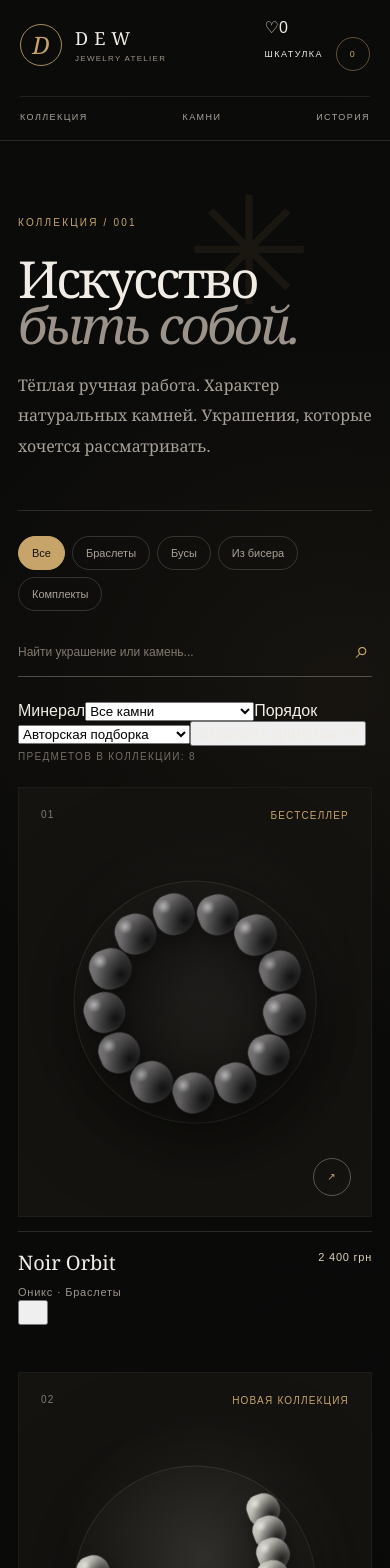
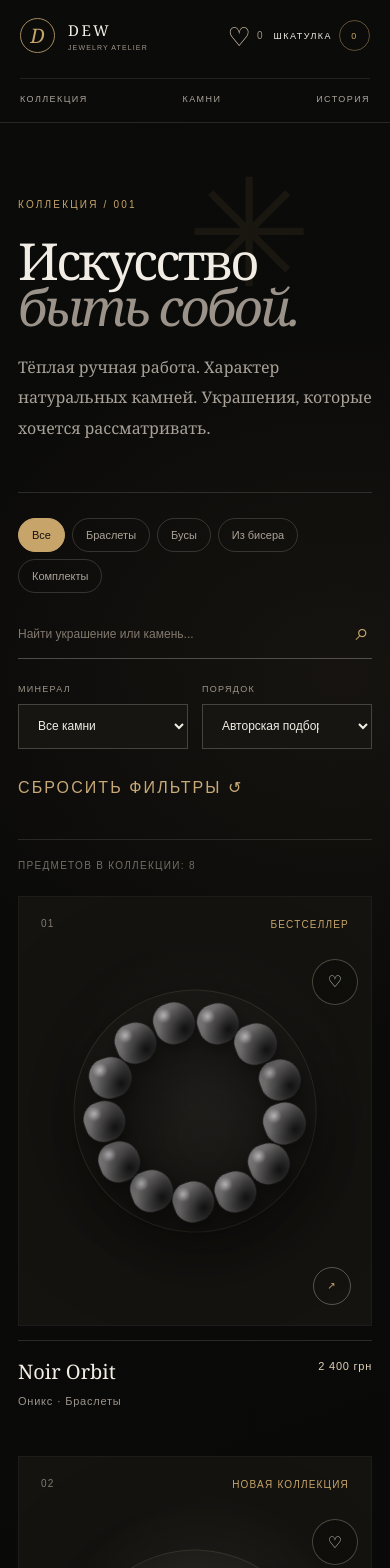
Before and after one commit to RayZenGRealy/DewSite, a Next.js app: page /catalog in a window 390 px wide. Shown: the top 1568 px of the page. Built offline with nearby package versions, Linux system fonts and the light colour scheme.

Commit message:
style: polish favorites, gemstone filters and related artwork

```diff
--- a/app/shop.css
+++ b/app/shop.css
@@ -302,3 +302,118 @@
 @media (prefers-reduced-motion: reduce) {
   .store-shell *, .store-shell *::before, .store-shell *::after { transition: none !important; scroll-behavior: auto !important; }
 }
+
+
+/* Shared wishlist, curation tools and editorial continuity */
+.shop-header-actions { display:flex; align-items:center; gap: 22px; flex-shrink: 0; }
+.shop-favorite-link {
+  display:flex; align-items:center; gap: 6px; min-width: 48px;
+  text-decoration:none; font-size: 12px; color: #d8c8ae !important;
+}
+.shop-favorite-link > span:first-child { font: 30px/1 Georgia,serif; }
+.shop-favorite-count { color: #9d917f; font-size: 10px; }
+
+.favorite-button {
+  position: relative; z-index: 3; border: 1px solid rgba(235,220,196,.27);
+  border-radius: 50%; display: inline-grid; place-items: center;
+  width: 46px; height: 46px; padding: 0;
+  background: rgba(10,10,9,.5); color: #f0e8db;
+  backdrop-filter: blur(10px); cursor: pointer;
+  font: 26px/1 Georgia,serif; transition: color .22s, border-color .22s, background .22s, transform .22s;
+}
+.favorite-button:hover { transform: scale(1.06); border-color:#c6a46a; }
+.favorite-button.active { color:#deb47a; border-color:rgba(222,180,122,.65); background:rgba(55,42,25,.56); }
+.catalog-card { position: relative; }
+.catalog-card-main { display: block; }
+.catalog-card-favorite { position: absolute; top: 65px; right: 18px; }
+.product-favorite-action {
+  display: flex; align-items: center; gap: 20px; margin-top: 21px;
+  color: #bcaa8f; font-size: 11px; letter-spacing: .08em;
+}
+.product-favorite-action > a { text-decoration: none; border-bottom:1px solid rgba(198,164,106,.34); padding-bottom:4px; }
+.product-favorite-action > a span { color:#c6a46a; }
+.detail-favorite { flex-shrink:0; }
+.favorites-topline {
+  display:flex; justify-content:space-between; align-items:center; flex-wrap:wrap;
+  gap:15px; padding:32px 0; font-size:11px; text-transform:uppercase;
+  letter-spacing:.15em; color:#8a8175;
+}
+.favorites-topline a { color:#c6a46a; }
+.favorites-topline a span { font-size:16px; margin-left:12px; }
+.favorites-empty {
+  border: 1px solid rgba(241,237,229,.1);
+  background: radial-gradient(circle at 50% 35%,rgba(198,164,106,.1),transparent 35%),#100f0e;
+  text-align:center; padding:90px 20px 95px; margin:10px auto 0;
+}
+.favorites-empty-gem { font: 120px/1 Georgia,serif; color:#a9936c; margin-bottom:16px; }
+.favorites-empty h2 {
+  font:400 clamp(35px,5vw,65px)/1 Georgia,serif;
+  max-width:620px; margin:0 auto 22px; letter-spacing:-.04em;
+}
+.favorites-empty p {
+  font:15px/1.8 Georgia,serif; color:#a69c91;
+  margin:0 auto 30px; max-width:440px;
+}
+.catalog-refine {
+  display:flex; flex-wrap:wrap; align-items:flex-end; gap:24px;
+  padding:0 0 27px; margin-bottom:15px;
+  border-bottom:1px solid rgba(241,237,229,.12);
+}
+.catalog-refine label {
+  display:flex; flex-direction:column; gap:10px;
+  color:#9e9588; font-size:9px; letter-spacing:.14em; text-transform:uppercase;
+}
+.catalog-refine select {
+  min-width:170px; height:45px;
+  padding:0 36px 0 15px; font:12px Arial,sans-serif;
+  letter-spacing:normal; color:#f1ede5; background:#171512;
+  border:1px solid rgba(241,237,229,.22); border-radius:0; cursor:pointer;
+}
+.catalog-refine select:focus { outline:2px solid #c6a46a; outline-offset:2px; }
+.catalog-refine option { color:#f1ede5; background:#171512; }
+.catalog-reset {
+  border:0; background:transparent; color:#c8a978;
+  text-transform:uppercase; font-size:10px; letter-spacing:.13em;
+  padding:15px 0; min-height:45px; cursor:pointer;
+}
+.catalog-reset:hover { color:#e6c89c; }
+.related-section { margin-top: 135px; padding-top:95px; border-top:1px solid rgba(241,237,229,.15); }
+.related-intro {
+  display:flex; align-items:end; justify-content:space-between;
+  flex-wrap:wrap; gap:30px; margin-bottom:65px;
+}
+.related-intro h2 {
+  font:400 clamp(46px,5.7vw,82px)/1 Georgia,serif; letter-spacing:-.05em; margin:0;
+}
+.related-intro h2 em { color:#9b9389; }
+.related-intro > a {
+  text-transform:uppercase; letter-spacing:.14em; font-size:11px;
+  color:#d5b685; border-bottom:1px solid rgba(198,164,106,.5); padding-bottom:10px;
+}
+.related-intro > a span { margin-left:25px; font-size:17px; }
+.related-section .catalog-card { min-width:0; }
+
+/* Small screens: keep primary purchasing actions and saved objects reachable */
+@media (max-width: 760px) {
+  .shop-header-actions { margin-left:auto; gap:10px; }
+  .shop-header nav { order:3; }
+  .shop-favorite-link { min-width:38px; }
+  .related-section { margin-top:75px; padding-top:70px; }
+  .related-intro { margin-bottom:42px; }
+}
+@media (max-width: 500px) {
+  .shop-logo > span:last-child { font-size:15px; letter-spacing:.17em; }
+  .shop-logo small { font-size:7px; }
+  .shop-logo-monogram { width:35px; height:35px; font-size:20px; }
+  .shop-header-actions { gap:8px; }
+  .shop-favorite-link > span:first-child { font-size:26px; }
+  .shop-cart-link { gap:7px; }
+  .shop-cart-link span { width:31px; height:31px; }
+  .catalog-card-favorite { top:63px; right:14px; }
+  .catalog-refine { gap:14px; }
+  .catalog-refine label { flex:1 1 135px; min-width:0; }
+  .catalog-refine select { width:100%; min-width:0; font-size:12px; }
+  .catalog-reset { flex:1 1 100%; text-align:left; }
+  .related-intro h2 { font-size:clamp(41px,10vw,61px); }
+  .favorites-empty { padding:65px 20px; }
+}
```
